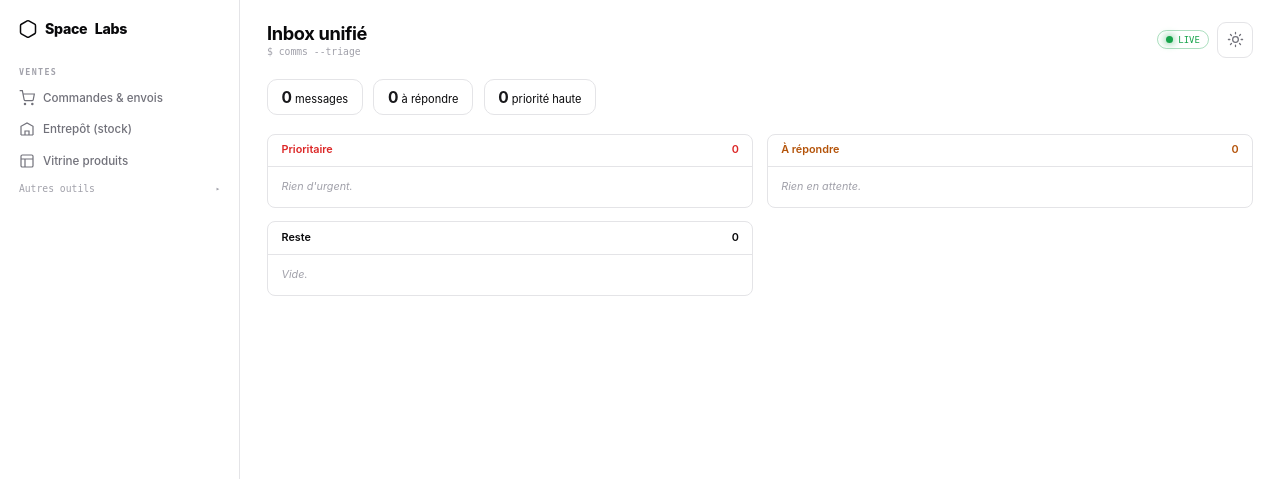
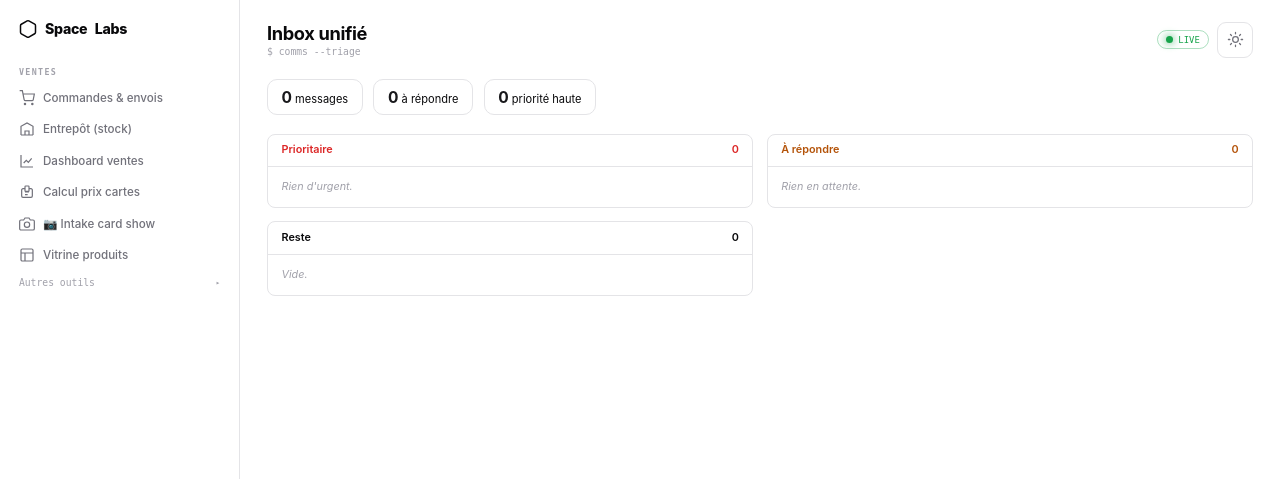
Before and after one commit to noesis-software-technologies/spacelabs, a Django app: page /comms/ in a window 1280 px wide. Shown: the top 479 px of the page. Run offline with Django 5.2, Linux system fonts and the light colour scheme; the visitor is signed in with stand-in values (Sample User, id 1); data that the repository does not hold is empty.

Commit message:
dashboard: sidebar — Dashboard ventes, Calcul prix, Intake card show
Liens manquants dans dashboard/shell.html (le vrai nav du dashboard,
distinct de base.html) : Dashboard ventes, Calcul prix cartes,
📷 Intake card show — avec icônes SVG cohérentes.

Co-Authored-By: Claude Sonnet 4.6 <noreply@anthropic.com>

```diff
--- a/templates/dashboard/shell.html
+++ b/templates/dashboard/shell.html
@@ -74,6 +74,9 @@
     <div class="sb-sec">Ventes</div>
     <a class="nav {% if active_nav == 'vinted' %}active{% endif %}" href="/vinted/"><svg viewBox="0 0 24 24" fill="none" stroke="currentColor" stroke-width="1.8"><circle cx="9" cy="21" r="1"/><circle cx="20" cy="21" r="1"/><path d="M1 1h4l2.7 13.4a2 2 0 0 0 2 1.6h9.7a2 2 0 0 0 2-1.6L23 6H6"/></svg>Commandes & envois</a>
     <a class="nav" href="/vinted/entrepot/"><svg viewBox="0 0 24 24" fill="none" stroke="currentColor" stroke-width="1.8"><path d="M3 21V8l9-5 9 5v13M3 21h18M9 21v-6h6v6"/></svg>Entrepôt (stock)</a>
+    <a class="nav" href="/vinted/duesenberg/"><svg viewBox="0 0 24 24" fill="none" stroke="currentColor" stroke-width="1.8"><path d="M3 3v18h18"/><path d="M7 15l4-4 3 3 5-6"/></svg>Dashboard ventes</a>
+    <a class="nav" href="/cardshow/calcul/"><svg viewBox="0 0 24 24" fill="none" stroke="currentColor" stroke-width="1.8"><path d="M9 7H6a2 2 0 0 0-2 2v9a2 2 0 0 0 2 2h12a2 2 0 0 0 2-2V9a2 2 0 0 0-2-2h-3"/><rect x="9" y="3" width="6" height="8" rx="1"/><path d="M9 12h6M9 16h4"/></svg>Calcul prix cartes</a>
+    <a class="nav" href="/cardshow/intake/"><svg viewBox="0 0 24 24" fill="none" stroke="currentColor" stroke-width="1.8"><path d="M23 19a2 2 0 0 1-2 2H3a2 2 0 0 1-2-2V8a2 2 0 0 1 2-2h4l2-3h6l2 3h4a2 2 0 0 1 2 2z"/><circle cx="12" cy="13" r="4"/></svg>📷 Intake card show</a>
     <a class="nav {% if active_nav == 'vitrine' %}active{% endif %}" href="/vitrine/"><svg viewBox="0 0 24 24" fill="none" stroke="currentColor" stroke-width="1.8"><rect x="3" y="3" width="18" height="18" rx="2"/><path d="M3 9h18M9 21V9"/></svg>Vitrine produits</a>
 
 
```
